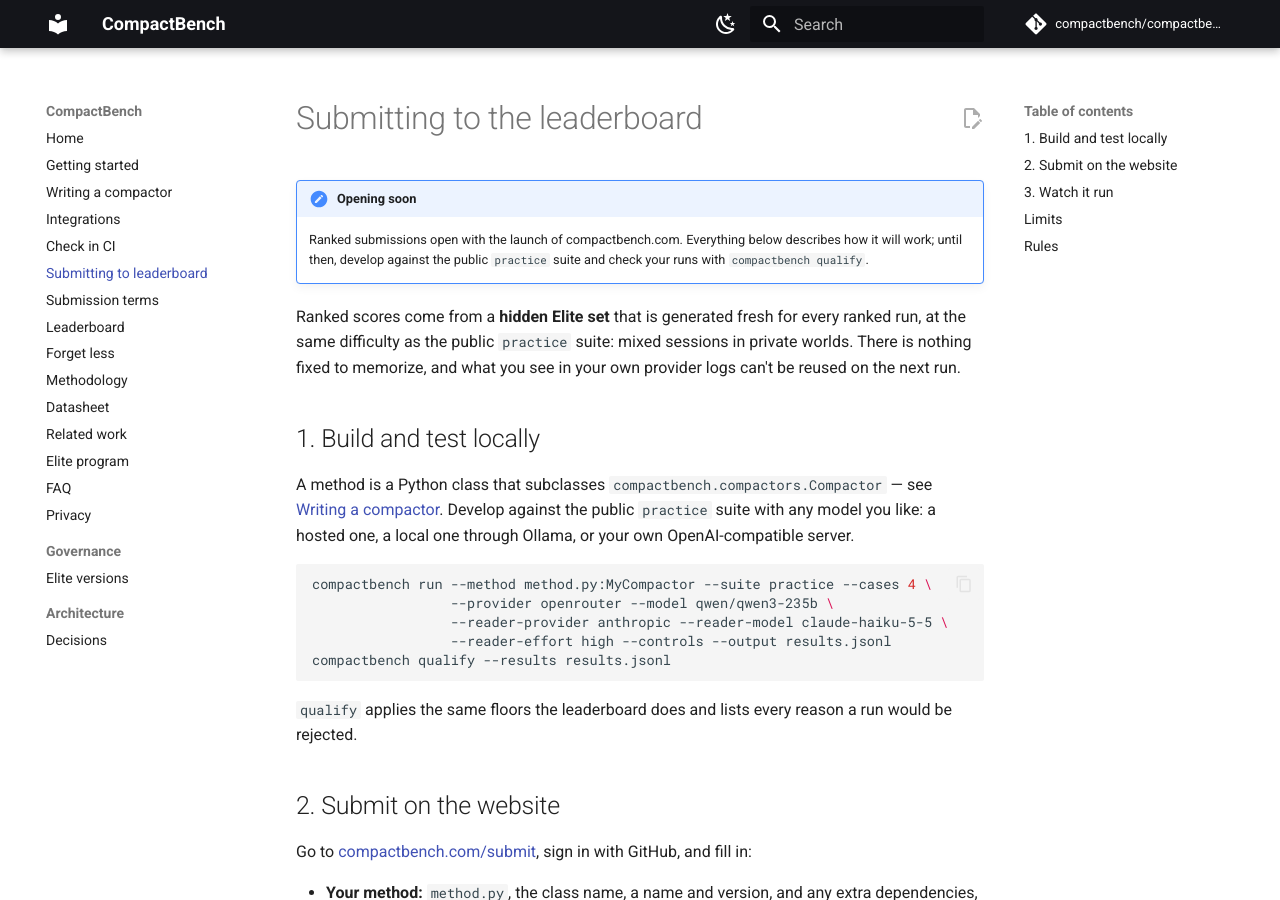
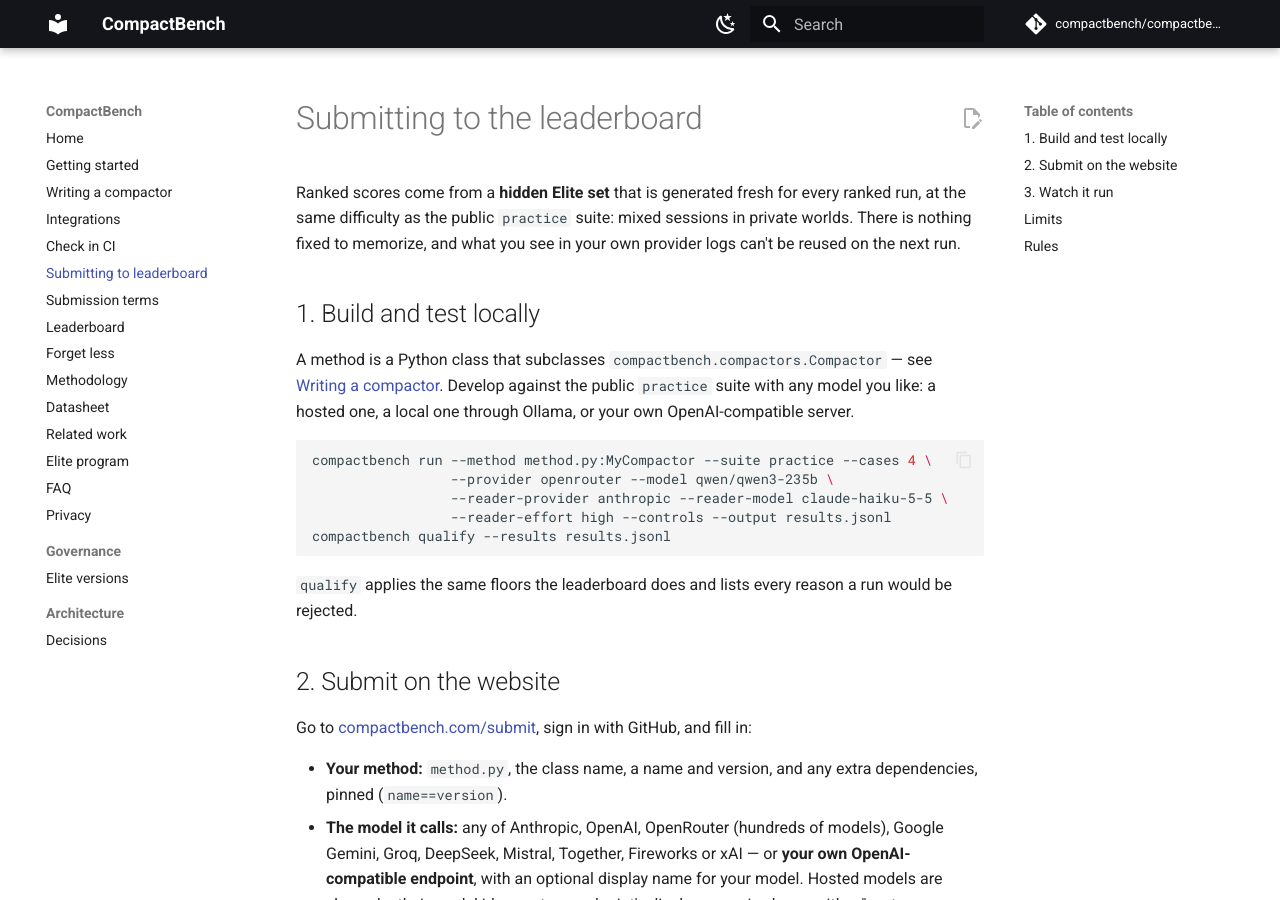
Before and after one commit to compactbench/compactbench, an MkDocs documentation site: the page built from docs/submitting.md, in a window 1280 px wide and 900 px high. Built offline with MkDocs 1.6.1 and Material for MkDocs 9.7.7, drawn with Linux system fonts in a browser that asks for light colours; comment, search, counter and statistics services are not loaded.

Commit message:
Open ranked submissions and point the README and docs at compactbench.com (#76)
Also adds the Ko-fi donate link to the repo's Sponsor button.

Co-authored-by: Claude Opus 5.5 <noreply@anthropic.com>

```diff
--- a/docs/submitting.md
+++ b/docs/submitting.md
@@ -1,9 +1,4 @@
 # Submitting to the leaderboard
-
-!!! note "Opening soon"
-    Ranked submissions open with the launch of compactbench.com. Everything below describes
-    how it will work; until then, develop against the public `practice` suite and check
-    your runs with `compactbench qualify`.
 
 Ranked scores come from a **hidden Elite set** that is generated fresh for every ranked
 run, at the same difficulty as the public `practice` suite: mixed sessions in private
```
Also changed, not shown: README.md (+3 -3 lines), 5 other files.
